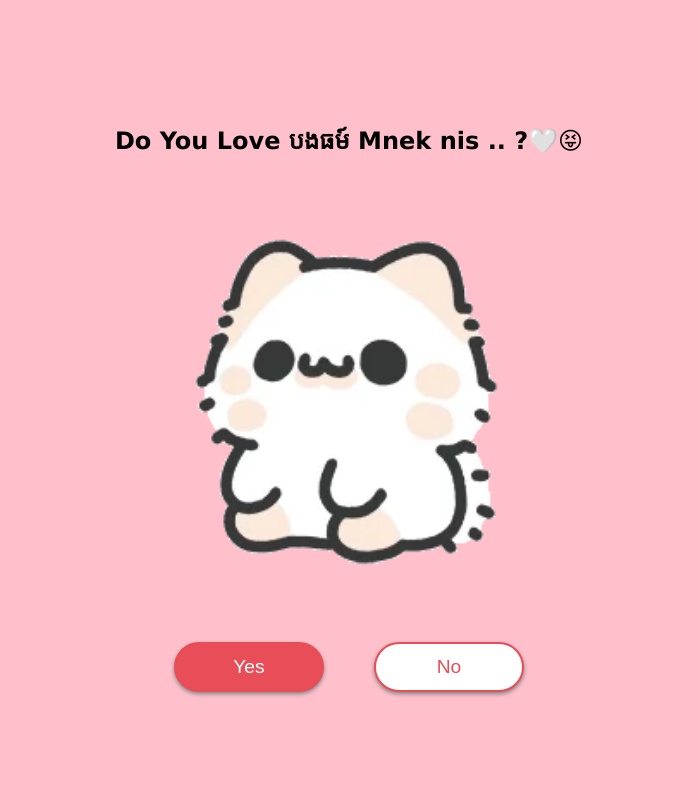
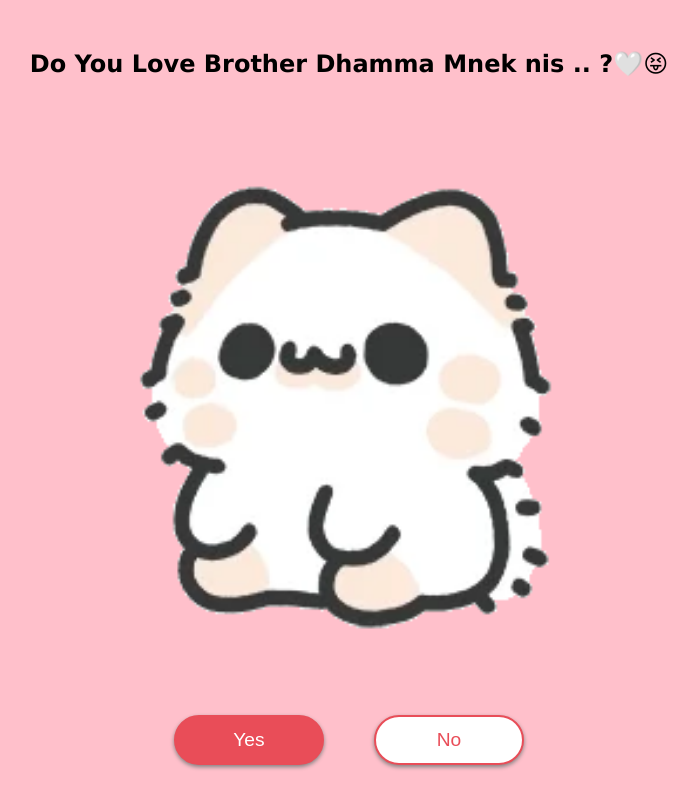
Before and after one commit to sokpheak12/messges, a plain HTML site: page index.html in a window 1280 px wide. Shown: the whole page, without its empty margins (291-989 px from the left). Drawn offline with Linux system fonts and the light colour scheme.

Commit message:
Update index.html

```diff
--- a/index.html
+++ b/index.html
@@ -8,7 +8,7 @@
 </head>
 <body>
   <div class="wrapper">
-    <h2 class="question">Do You Love បងធម៍ Mnek nis .. ?🤍😝</h2>
+    <h2 class="question">Do You Love Brother Dhamma Mnek nis .. ?🤍😝</h2>
     <img class="gif" alt="gif" src="gif.webp">
     <div class="btn-group">
       <button class="yes-btn">Yes</button>
```
